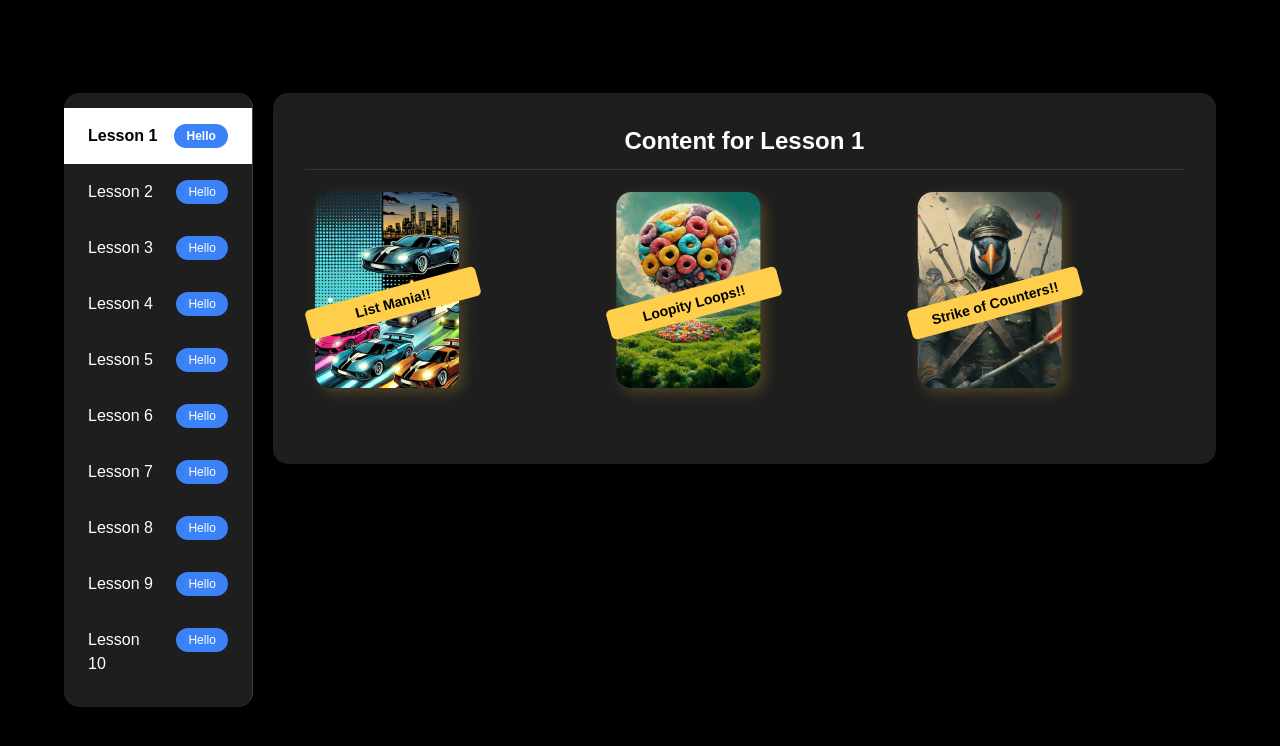
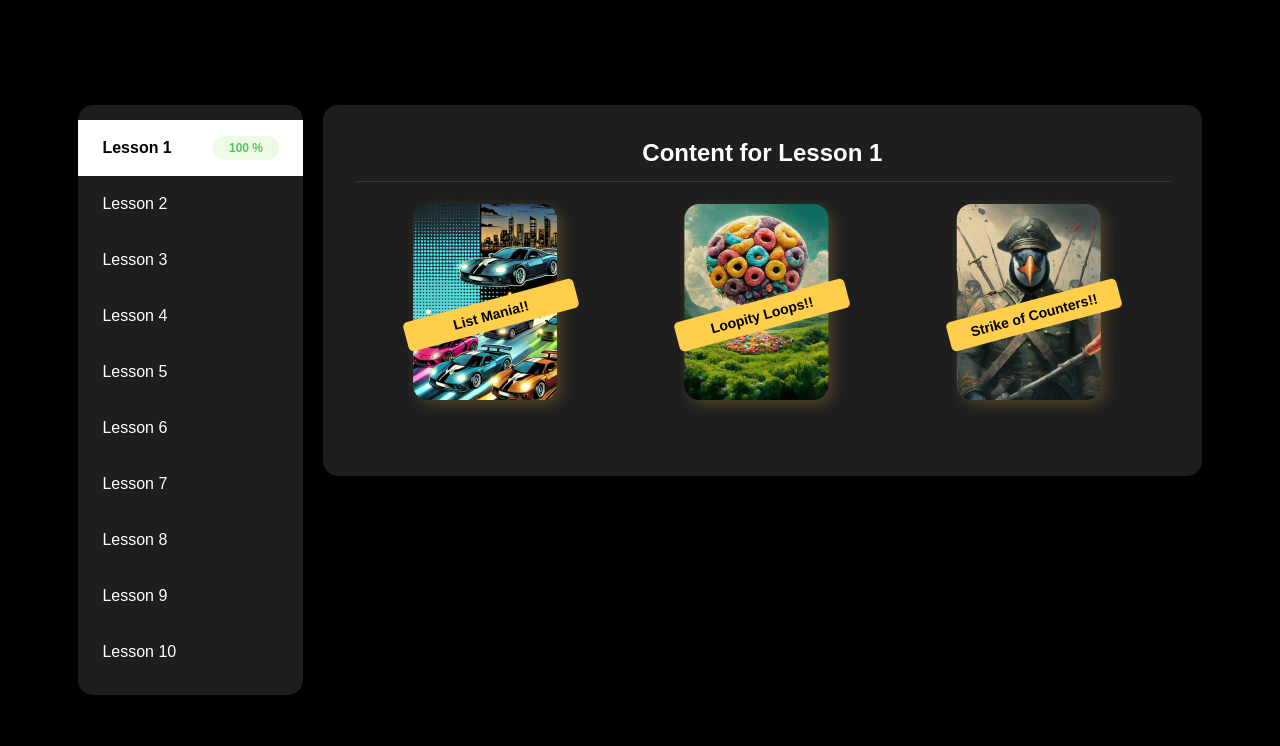
Before and after one commit to ryazio/chwq, a Next.js app: page / in a window 1280 px wide. Shown: the top 746 px of the page. Built offline with nearby package versions, Linux system fonts and the light colour scheme.

Commit message:
fix: added styling and axios setup

```diff
--- a/package.json
+++ b/package.json
@@ -9,9 +9,10 @@
     "lint": "next lint"
   },
   "dependencies": {
+    "axios": "^1.7.9",
+    "next": "15.1.2",
     "react": "^19.0.0",
-    "react-dom": "^19.0.0",
-    "next": "15.1.2"
+    "react-dom": "^19.0.0"
   },
   "devDependencies": {
     "postcss": "^8",
--- a/src/app/layout.js
+++ b/src/app/layout.js
@@ -12,8 +12,8 @@ const geistMono = Geist_Mono({
 });
 
 export const metadata = {
-  title: "Create Next App",
-  description: "Generated by create next app",
+  title: "CHWQ",
+  description: "Code Wizards Exercise",
 };
 
 export default function RootLayout({ children }) {
--- a/src/app/page.js
+++ b/src/app/page.js
@@ -13,20 +13,29 @@ export default function VerticalTabs() {
     1: [
       { id: 1, title: "List Mania!", imageUrl: "/3.png", codeSnippet: "" },
       { id: 2, title: "Loopity Loops!", imageUrl: "/2.png", codeSnippet: "" },
-      { id: 3, title: "Strike of Counters!", imageUrl: "/1.png", codeSnippet: "" },
-    ]
+      {
+        id: 3,
+        title: "Strike of Counters!",
+        imageUrl: "/1.png",
+        codeSnippet: "",
+      },
+    ],
   };
 
   const handleCodeSubmit = () => {
-    alert(`Submitted code for question: ${questions[selectedCard - 1].question}\nCode: ${code}`);
+    alert(
+      `Submitted code for question: ${
+        questions[selectedCard - 1].question
+      }\nCode: ${code}`
+    );
     setCode(""); // Clear the code input after submission
   };
 
   return (
-    <div className="h-screen bg-black flex items-center justify-center items-start">
-      <div className="flex flex-row justify-between w-[90%] items-start">
+    <div className="h-screen bg-black flex items-center justify-center mx-auto px-4 max-w-screen-2xl">
+      <div className="flex flex-row justify-between lg:w-[90%] items-start">
         {/* Sidebar with Vertical Tabs (only visible on larger screens) */}
-        <div className="bg-[#1E1E1E] text-white border-r border-gray-700 pt-[15px] pb-[15px] mr-[20px] rounded-[15px] w-full md:w-[20%] hidden md:block">
+        <div className="bg-[#1E1E1E] text-white pt-[15px] pb-[15px] mr-[20px] rounded-[15px] w-full md:w-[20%] hidden md:block min-w-fit">
           {lessons.map((lesson, index) => (
             <button
               key={index}
@@ -39,26 +48,38 @@ export default function VerticalTabs() {
             >
               {lesson}
               {/* Pill with spacing between lesson text */}
-              <span className="inline-block px-3 py-1 bg-blue-500 text-white rounded-full text-xs ml-4">
-                Hello
+              {index === 0 && (
+                <span className="inline-block px-4 py-1 bg-[#EEFBE4] text-[#57C161] rounded-full text-xs ml-4">
+                  100 %
                 </span>
+              )}
             </button>
           ))}
         </div>
         {/* Container */}
-      <div className="flex flex-col md:flex-row text-white rounded-lg shadow-lg w-full max-w-screen-xl">
+        <div className="flex-1 flex-col md:flex-row flex text-white rounded-lg max-w-screen-2xl">
           {/* Main Content Area */}
           <div className="p-8 bg-[#1E1E1E] rounded-[15px] flex-1 w-full md:w-[60%] sm:w-[95%]">
             <h1 className="text-2xl text-center font-bold mb-3">{`Content for Lesson ${selectedTab}`}</h1>
             <div className="w-[100%] border-b-[1px] border-opacity-10 border-white mb-3"></div>
             {/* If no question is selected, show the list of questions */}
             {!selectedCard && (
-            <div className="grid grid-cols-3 gap-6 mb-6 justify-center items-center">
-              {questions[selectedTab] ? questions[selectedTab].map((question) => (
-                <span key={question.id} onClick={() => setSelectedCard(question.id)}>
-                  <Question title={question.title} imageUrl={question.imageUrl}/>
+              // <div className="grid grid-cols-3 auto-cols-max gap-6 mb-6 justify-center items-center">
+              <div className="flex flex-row mb-6 justify-around flex-wrap items-center">
+                {questions[selectedTab]
+                  ? questions[selectedTab].map((question) => (
+                      <span
+                        className="justify-self-center"
+                        key={question.id}
+                        onClick={() => setSelectedCard(question.id)}
+                      >
+                        <Question
+                          title={question.title}
+                          imageUrl={question.imageUrl}
+                        />
                       </span>
-              )): ""}
+                    ))
+                  : ""}
               </div>
             )}
 
@@ -94,7 +115,12 @@ export default function VerticalTabs() {
 
         {/* Dropdown Tab Navigation on mobile only - Moved to the top */}
         <div className="fixed top-0 left-0 right-0 bg-[#1E1E1E] py-4 px-6 md:hidden">
-        <label htmlFor="lesson-dropdown" className="text-white text-sm mb-2 block">Select a Lesson:</label>
+          <label
+            htmlFor="lesson-dropdown"
+            className="text-white text-sm mb-2 block"
+          >
+            Select a Lesson:
+          </label>
           <select
             id="lesson-dropdown"
             className="w-full bg-[#2D2D2D] text-white border-2 border-gray-700 rounded-lg py-2 px-4"
```
Also changed, not shown: src/axiosSetup.js (added, +11 -0 lines), 1 other file (tests, documents, lock files or other folders). Lines whose indentation alone changed are shown as unchanged.
